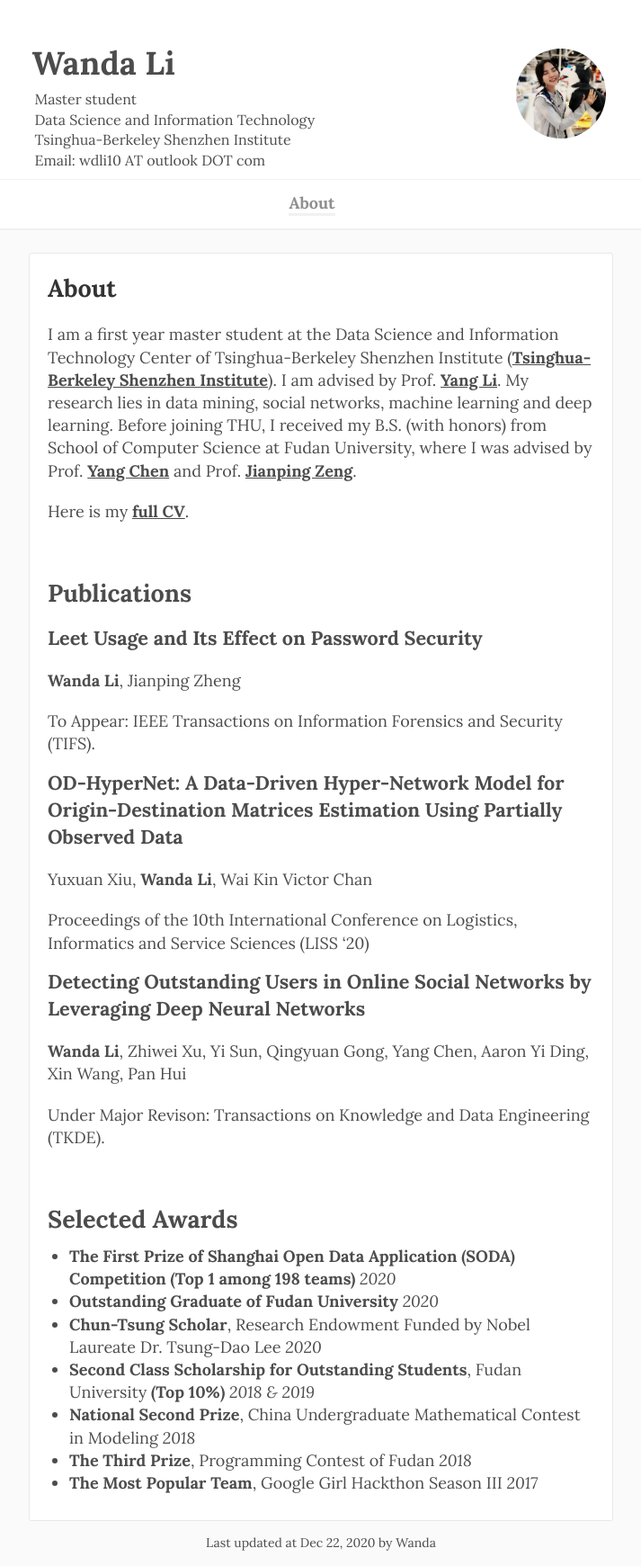
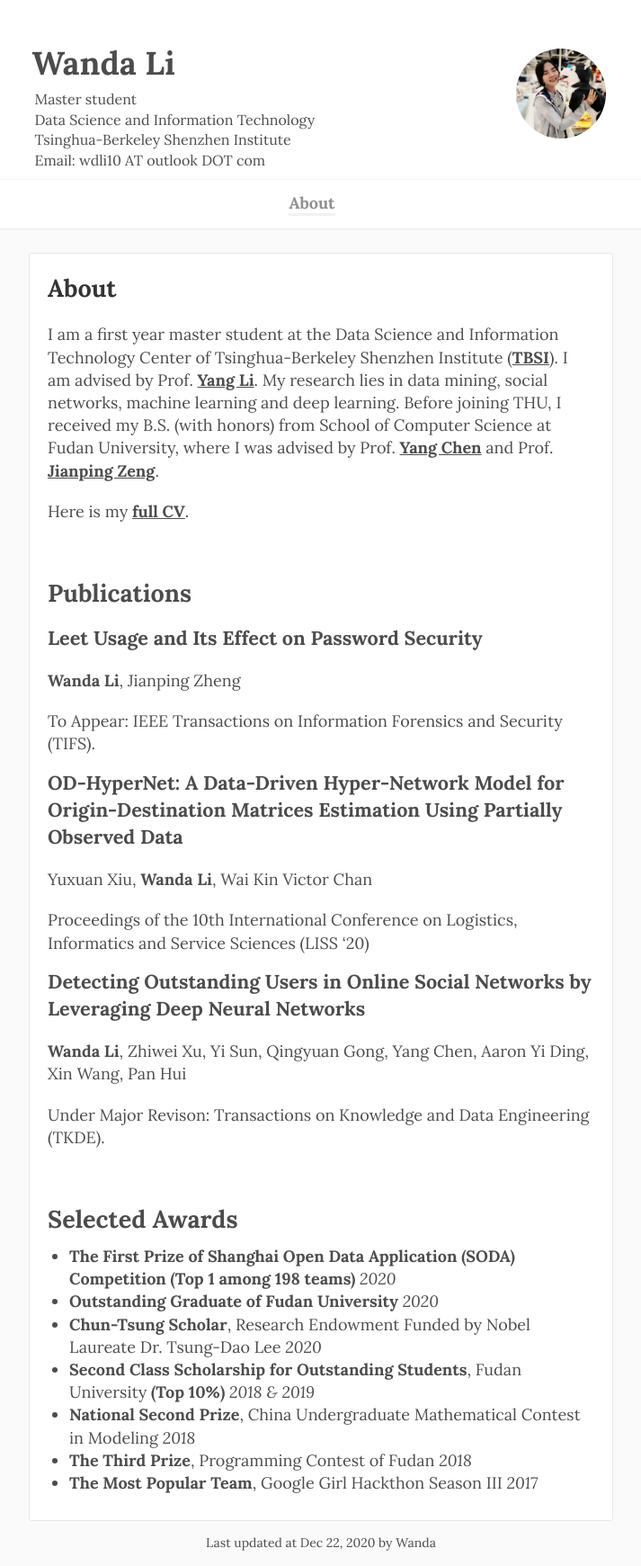
Before and after one commit to wandli/wandli.github.io, a Jekyll site: the page built from about.md, in a window 1280 px wide. Shown: the whole page at 90% size, without its empty margins (283-996 px from the left). Built offline with Jekyll 4.4.1, drawn with Linux system fonts in a browser that asks for light colours.

Commit message:
Update about.md

```diff
--- a/about.md
+++ b/about.md
@@ -4,7 +4,7 @@ title: About
 permalink: /about/
 ---
 
-I am a first year master student at the Data Science and Information Technology Center of Tsinghua-Berkeley Shenzhen Institute ([Tsinghua-Berkeley Shenzhen Institute](http://www.tbsi.edu.cn/en/)). I am advised by Prof. [Yang Li](http://yangli-feasibility.com/home/). My research lies in data mining, social networks, machine learning and deep learning.
+I am a first year master student at the Data Science and Information Technology Center of Tsinghua-Berkeley Shenzhen Institute ([TBSI](http://www.tbsi.edu.cn/en/)). I am advised by Prof. [Yang Li](http://yangli-feasibility.com/home/). My research lies in data mining, social networks, machine learning and deep learning.
 Before joining THU, I received my B.S. (with honors) from School of Computer Science at Fudan University, where I was advised by Prof. [Yang Chen](https://chenyang03.wordpress.com/) and Prof. [Jianping Zeng](http://homepage.fudan.edu.cn/zengjp/).
 
 Here is my [full CV]( ).
```
